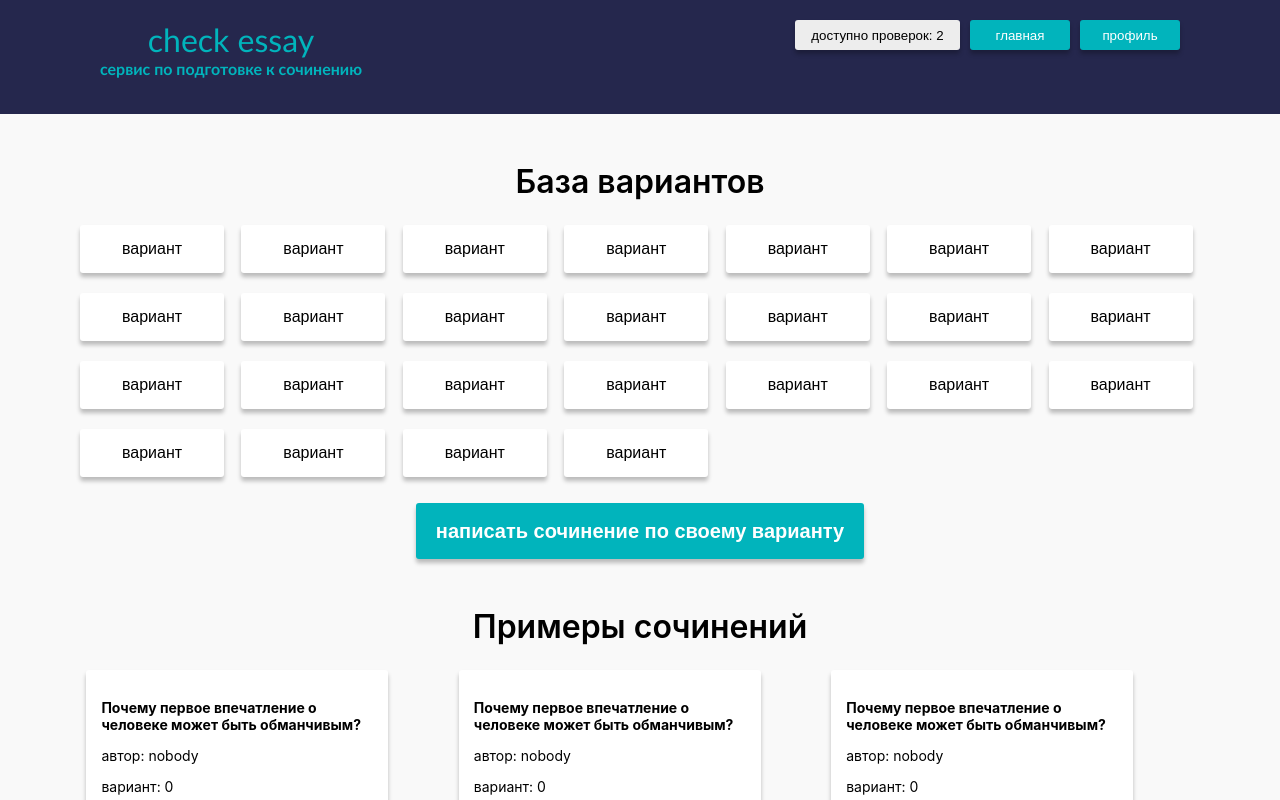
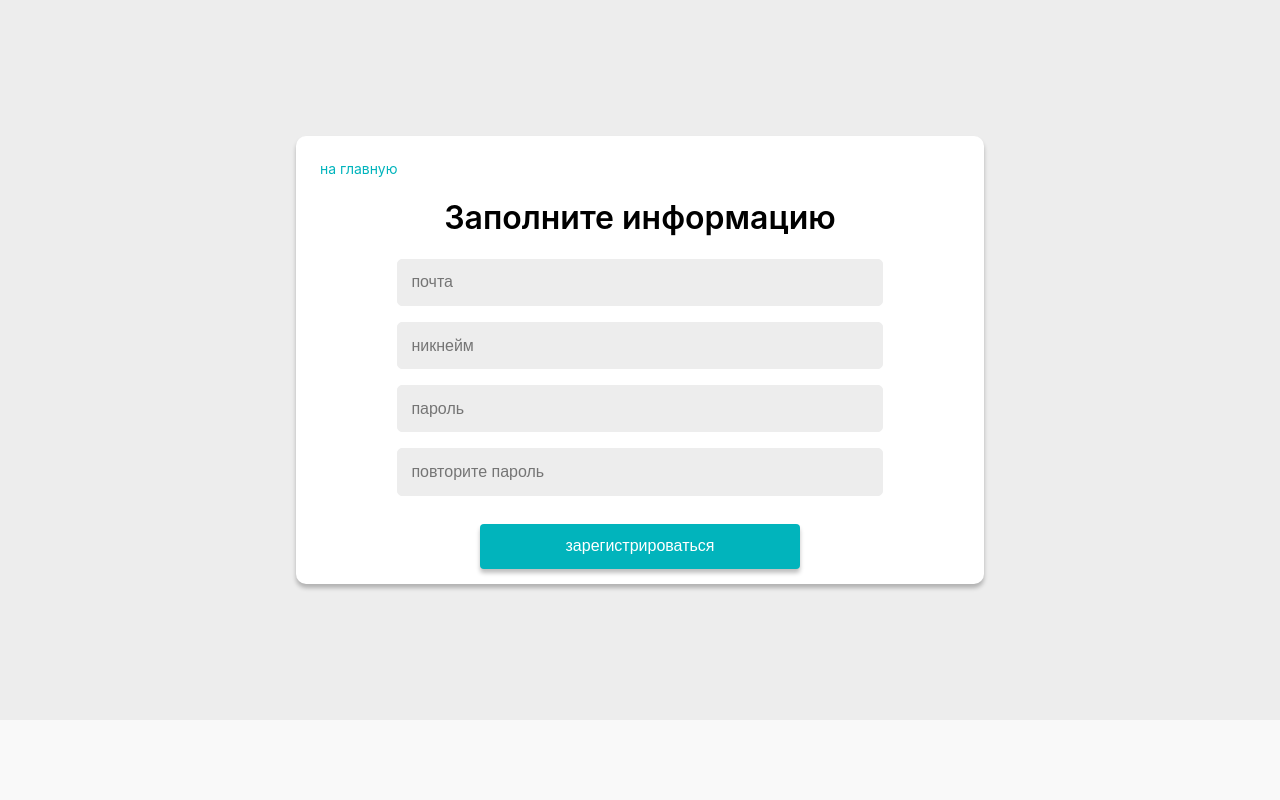
Before and after one commit to alexgrabko1992/check-essay-website, a React (Create React App) app: page /register in a window 1280 px wide. Before the commit this address led to /. Shown: the top 800 px of the page. Built offline with nearby package versions, Linux system fonts and the light colour scheme.

Commit message:
add login and registration page

```diff
--- a/src/App.js
+++ b/src/App.js
@@ -1,15 +1,16 @@
 import React from 'react';
 import { BrowserRouter as Router, Navigate, Route, Routes } from "react-router-dom";
 import MainPage from './pages/MainPage/MainPage';
-import RegistrationPage from './pages/RegistrationPage/RegistrationPage';
-
+import LoginPage from './pages/LoginPage/LoginPage';
+import RegisterPage from './pages/RegisterPage/RegisterPage';
 
 function App() {
   return (
     <Router>
       <Routes>
         <Route path="/" element={<MainPage />} />
-        <Route path="/registration" element={<RegistrationPage />} />
+        <Route path="/login" element={<LoginPage />} />
+        <Route path="/register" element={<RegisterPage />} />
         <Route path="*" element={<Navigate to="/" replace />} />
       </Routes>
     </Router>
--- a/src/components/Header/Header.css
+++ b/src/components/Header/Header.css
@@ -31,17 +31,6 @@ header {
     margin-right: 10vh;
   }
 
-  .grey-btn {
-    background-color: #EDEDED;
-    padding: 0px;
-    margin-left: 10px;
-    height: 30px;
-    width: 165px;
-    border-radius: 3px;
-    border: none;
-    box-shadow: 0 4px 4px rgba(0, 0, 0, 0.25);
-  }
-
   .btn {
     background-color: #01B4BC;
     color: white;
@@ -54,3 +43,26 @@ header {
     border: none;
     box-shadow: 0 4px 4px rgba(0, 0, 0, 0.25);
   }
+
+  .grey-btn {
+    background-color: #EDEDED;
+    padding: 0px;
+    margin-left: 10px;
+    height: 30px;
+    width: 165px;
+    border-radius: 3px;
+    border: none;
+    box-shadow: 0 4px 4px rgba(0, 0, 0, 0.25);
+  }
+  .reg-btn {
+    background-color: white;
+    color: #01B4BC;
+    /* padding: 10px 15px; */
+    cursor: pointer;
+    margin-left: 10px;
+    height: 30px;
+    width: 100px;
+    border-radius: 3px;
+    border: none;
+    box-shadow: 0 4px 4px rgba(0, 0, 0, 0.25);
+  }
--- a/src/components/Header/Header.js
+++ b/src/components/Header/Header.js
@@ -1,9 +1,10 @@
-import React from 'react';
+import React, { useState } from 'react';
 import '../../App.css';
 import './Header.css'
 import { Link } from "react-router-dom";
 
 const Header = () => {
+  const [isLoggedIn, setIsLoggedIn] = useState(false);
   return (
     <header className="header">
       <div className="header-left">
@@ -11,9 +12,18 @@ const Header = () => {
         <p>сервис по подготовке к сочинению</p>
       </div>
       <div className="header-right">
-        <button className="grey-btn">доступно проверок: 2</button>
-        <Link to="/"><button className="btn">главная</button></ Link>
-        <button className="btn">профиль</button>
+      {isLoggedIn ? (
+          <>
+            <button className="grey-btn">доступно проверок: 2</button>
+            <Link to="/"><button className="btn">главная</button></Link>
+            <button className="btn">профиль</button>
+          </>
+        ) : (
+          <>
+            <Link to="/register"><button className="reg-btn">регистрация</button></Link>
+            <Link to="/login"><button className="btn">войти</button></Link>
+          </>
+        )}
       </div>
     </header>
   );
--- a/src/pages/RegistrationPage/RegistrationPage.css
+++ b/src/pages/LoginPage/LoginPage.css
@@ -1,6 +1,6 @@
-.registration-body {
+.login-body {
     font-family: Arial, sans-serif;
-    background-color: #f4f4f4;
+    background-color: #F2F2F4;
     display: flex;
     justify-content: center;
     align-items: center;
@@ -8,7 +8,7 @@
     margin: 0;
   }
 
-  .registration-container {
+  .login-container {
     background-color: white;
     padding: 40px;
     border-radius: 10px;
@@ -25,37 +25,39 @@
     gap: 5px; /* Отступ между инпутом и кнопкой */
   }
 
-  .registration-container input[type="email"]:focus {
+  .login-container input[type="email"]:focus {
     outline: none;
     border: 1px solid black;
     background-color: white;
   }
 
-  .registration-container input[type="email"] {
+  .login-container input[type="email"] {
     width: 100%;
-    padding: 15px;
-    margin: 10px 0;
-    border: 1px solid #ddd;
+    padding: 1.75vh;
+    margin: 2vh 0;
+    border: none;
     border-radius: 5px 0px 0px 5px;
     background-color: #EDEDED;
     transition: background-color 0.2s ease; /* Плавный переход для изменения цвета */
   }
 
-  .registration-container .back-link {
-    text-decoration: none;
+  .login-container .back-link {
     color: #01B4BC;
     display: flex;
     justify-content: flex-start;
     margin-bottom: 20px;
   }
 
-  .registration-container h1 {
-    margin-bottom: 20px;
+  .login-container h1 {
+    color: #000;
+    margin-bottom: 4vh;
+    font-size: 32px;
+    font-weight: 600;
   }
 
-  .registration-container .login-button {
+  .login-container .login-button {
     width: 30%;
-    padding: 15px;
+    padding: 1.75vh;
     background-color: #01B4BC;
     color: white;
     border: none;
@@ -63,11 +65,11 @@
     cursor: pointer;
   }
 
-  .registration-container .login-button:hover {
+  .login-container .login-button:hover {
     background-color: #38a2b0;
   }
 
-  .registration-container .message {
+  .login-container .message {
     margin-top: 10px;
     color: red;
     /* display: flex;
--- a/src/pages/RegistrationPage/RegistrationPage.js
+++ b/src/pages/LoginPage/LoginPage.js
@@ -1,5 +1,5 @@
 import React, { useState } from 'react';
-import './RegistrationPage.css';  // Стили для страницы
+import './LoginPage.css';
 
 function RegistrationPage() {
   const [email, setEmail] = useState('');
@@ -32,8 +32,8 @@ function RegistrationPage() {
   };
 
   return (
-    <body className='registration-body'>
-      <div className="registration-container">
+    <body className='login-body'>
+      <div className="login-container">
         <div className="back-link-container">
           <a href="/" className="back-link">на главную</a>
         </div>
--- /dev/null
+++ b/src/pages/RegisterPage/RegisterPage.css
@@ -0,0 +1,77 @@
+.register-container {
+    display: flex;
+    justify-content: center;
+    align-items: center;
+    height: 90vh;
+    background-color: #EDEDED;
+  }
+
+  .register-box {
+    background-color: white;
+    padding: 3vh;
+    border-radius: 10px;
+    box-shadow: 0 4px 4px rgba(0, 0, 0, 0.25);
+    text-align: center;
+    width: 50vw;
+    height: 50vh;
+  }
+
+  .back-link {
+    display: block;
+    text-align: left;
+    color: #01B4BC;
+    font-size: 14px;
+    text-decoration: none;
+  }
+
+  /* Title */
+  .register-container h1 {
+    /* margin-bottom: 4vh; */
+    font-size: 32px;
+    font-weight: 600;
+  }
+
+  /* Form */
+  .register-form {
+    display: flex;
+    flex-direction: column;
+    /* padding: 5vw; */
+    margin-left: 6vw;
+    margin-right: 6vw;
+  }
+
+  .input-field {
+    padding: 1.7vh;
+    margin-bottom: 2vh;
+    border: 1px solid #EDEDED;
+    border-radius: 5px;
+    font-size: 16px;
+    background-color: #EDEDED;
+    transition: border-color 0.2s ease-in-out;
+  }
+
+  .input-field:focus {
+    outline: none;
+    border: 1px solid black;
+    background-color: white;
+  }
+
+  /* Button */
+  .register-button {
+    margin-top: 1.5vh;
+    padding: 1.7vh;
+    background-color: #01B4BC;
+    color: white;
+    border: none;
+    border-radius: 4px;
+    font-size: 16px;
+    cursor: pointer;
+    transition: background-color 0.3s ease;
+    width: 50%;
+    box-shadow: 0 4px 4px rgba(0, 0, 0, 0.25);
+  }
+
+  .register-button:hover {
+    background-color: white;
+    color: #01B4BC;
+  }
--- /dev/null
+++ b/src/pages/RegisterPage/RegisterPage.js
@@ -0,0 +1,22 @@
+import React from 'react';
+import './RegisterPage.css';
+
+function RegisterPage() {
+  return (
+    <div className="register-container">
+      <div className="register-box">
+        <a href="/" className="back-link">на главную</a>
+        <h1>Заполните информацию</h1>
+        <form className="register-form">
+          <input type="email" placeholder="почта" className="input-field" />
+          <input type="text" placeholder="никнейм" className="input-field" />
+          <input type="password" placeholder="пароль" className="input-field" />
+          <input type="password" placeholder="повторите пароль" className="input-field" />
+        </form>
+        <button type="submit" className="register-button">зарегистрироваться</button>
+      </div>
+    </div>
+  );
+}
+
+export default RegisterPage;
```
